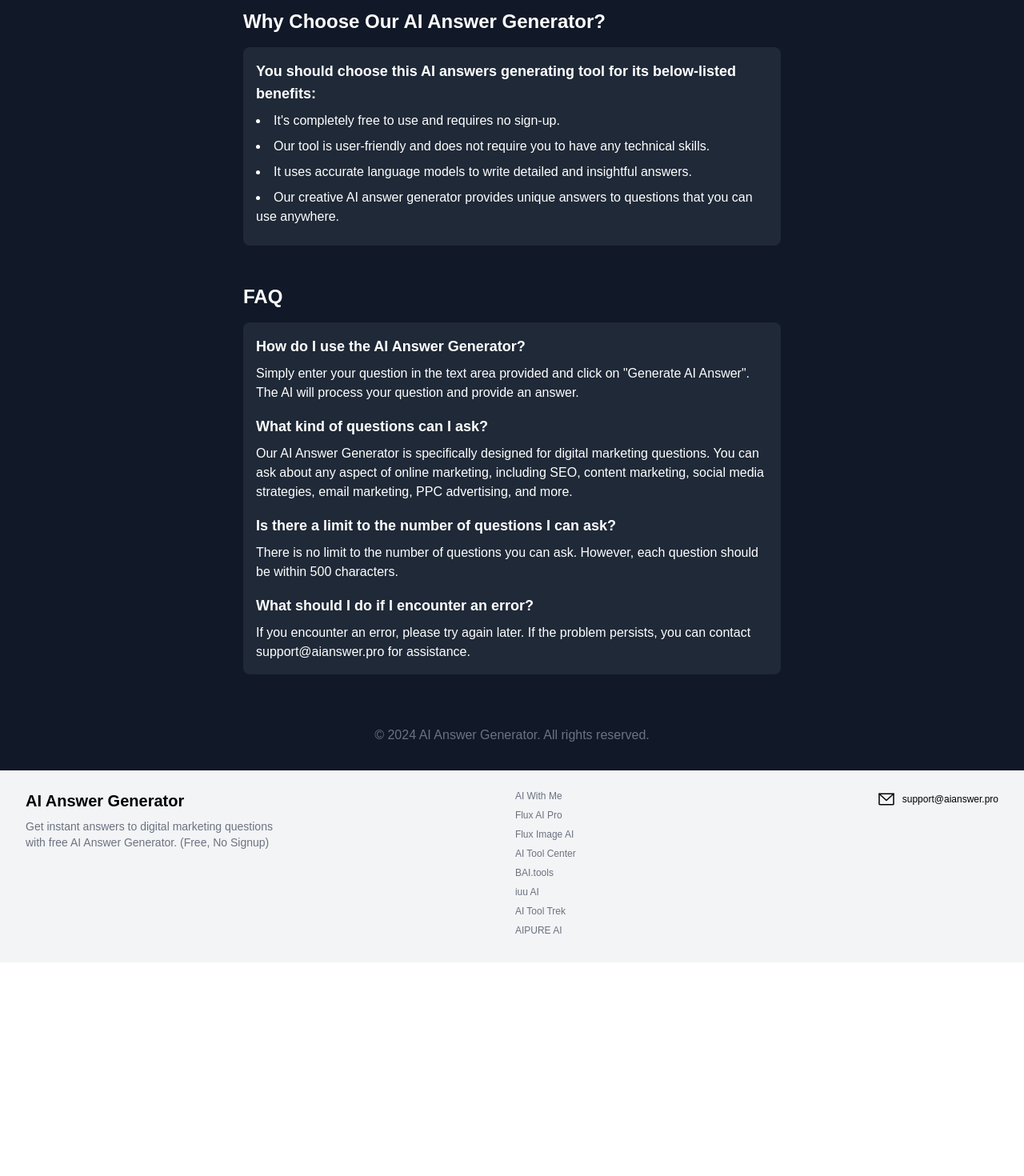
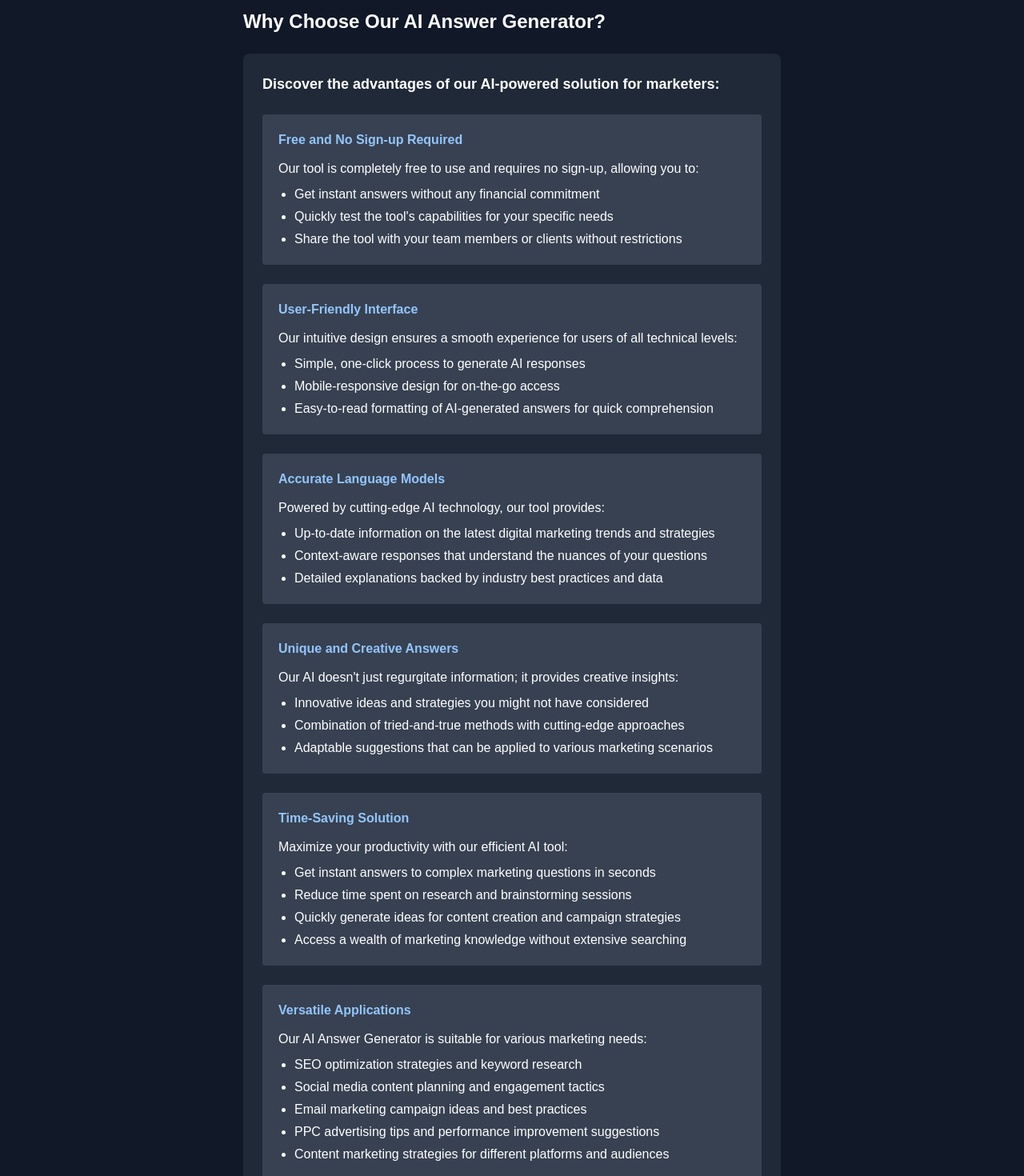
Before and after one commit to axijiajiajia/open-aianswer, a Next.js app: page / in a window 1280 px wide. Shown: the part 840-2310 px from the top of the page at 80% size. Before the commit the page ends 2043 px from the top, so only its background shows below. Built offline with nearby package versions, Linux system fonts and the light colour scheme.

Commit message:
优化feature样式

```diff
--- /dev/null
+++ b/app/components/FAQ.tsx
@@ -0,0 +1,51 @@
+'use client';
+
+import React, { useState } from 'react';
+
+const FAQ: React.FC = () => {
+  const [expandedQuestion, setExpandedQuestion] = useState<number | null>(null);
+
+  const faqItems = [
+    {
+      question: "How can I contribute to Devjoy?",
+      answer: "You can contribute to Devjoy by submitting your own projects, providing feedback, or helping to improve existing resources."
+    },
+    // ... 添加更多 FAQ 项目
+  ];
+
+  return (
+    <div>
+      <h2 className="mx-auto text-center font-bold text-black lg:text-3xl lg:text-4xl">FAQ</h2>
+      {faqItems.map((item, index) => (
+        <div key={index} className="relative my-3 w-full rounded-md border border-gray-300 px-12 py-8">
+          <div className="max-w-3xl">
+            <h2 className="font-bold white text-xl">{item.question}</h2>
+          </div>
+          <button
+            className="absolute right-5 top-9"
+            onClick={() => setExpandedQuestion(expandedQuestion === index ? null : index)}
+          >
+            <svg width="24" height="24" viewBox="0 0 24 24" fill="none" xmlns="http://www.w3.org/2000/svg">
+              <circle cx="12" cy="12" r="12" fill="white"></circle>
+              {expandedQuestion === index ? (
+                <path d="M7.05078 12H16.9508" stroke="black" strokeWidth="2" strokeLinecap="round" strokeLinejoin="round"></path>
+              ) : (
+                <>
+                  <path d="M7.05078 12H16.9508" stroke="black" strokeWidth="2" strokeLinecap="round" strokeLinejoin="round"></path>
+                  <path d="M12 7.05005V16.95" stroke="black" strokeWidth="2" strokeLinecap="round" strokeLinejoin="round"></path>
+                </>
+              )}
+            </svg>
+          </button>
+          {expandedQuestion === index && (
+            <div className="mt-4">
+              <p>{item.answer}</p>
+            </div>
+          )}
+        </div>
+      ))}
+    </div>
+  );
+};
+
+export default FAQ;
--- a/app/en/page.tsx
+++ b/app/en/page.tsx
@@ -71,17 +71,71 @@ export default function Home() {
 
           {/* Why Choose Our AI Answer Generator? 部分 */}
           <div className="mt-12">
-            <h2 className="text-2xl font-bold mb-4">Why Choose Our AI Answer Generator?</h2>
-            <div className="bg-gray-800 p-4 rounded-lg">
-              <h3 className="text-lg font-semibold mb-2">You should choose this AI answers generating tool for its below-listed benefits:</h3>
-              <ul className="list-disc list-inside">
-                <li className="mb-2">It&apos;s completely free to use and requires no sign-up.</li>
-                <li className="mb-2">Our tool is user-friendly and does not require you to have any technical skills.</li>
-                <li className="mb-2">It uses accurate language models to write detailed and insightful answers.</li>
-                <li className="mb-2">Our creative AI answer generator provides unique answers to questions that you can use anywhere.</li>
-              </ul>
+            <h2 className="text-2xl font-bold mb-6">Why Choose Our AI Answer Generator?</h2>
+            <div className="bg-gray-800 p-6 rounded-lg space-y-6">
+              <h3 className="text-lg font-semibold mb-4">Discover the advantages of our AI-powered solution for marketers:</h3>
+              <div className="space-y-6">
+                <div className="bg-gray-700 p-5 rounded">
+                  <p className="text-blue-300 font-semibold mb-3">Free and No Sign-up Required</p>
+                  <p className="mb-2">Our tool is completely free to use and requires no sign-up, allowing you to:</p>
+                  <ul className="list-disc pl-5 space-y-1">
+                    <li>Get instant answers without any financial commitment</li>
+                    <li>Quickly test the tool's capabilities for your specific needs</li>
+                    <li>Share the tool with your team members or clients without restrictions</li>
+                  </ul>
+                </div>
+                <div className="bg-gray-700 p-5 rounded">
+                  <p className="text-blue-300 font-semibold mb-3">User-Friendly Interface</p>
+                  <p className="mb-2">Our intuitive design ensures a smooth experience for users of all technical levels:</p>
+                  <ul className="list-disc pl-5 space-y-1">
+                    <li>Simple, one-click process to generate AI responses</li>
+                    <li>Mobile-responsive design for on-the-go access</li>
+                    <li>Easy-to-read formatting of AI-generated answers for quick comprehension</li>
+                  </ul>
+                </div>
+                <div className="bg-gray-700 p-5 rounded">
+                  <p className="text-blue-300 font-semibold mb-3">Accurate Language Models</p>
+                  <p className="mb-2">Powered by cutting-edge AI technology, our tool provides:</p>
+                  <ul className="list-disc pl-5 space-y-1">
+                    <li>Up-to-date information on the latest digital marketing trends and strategies</li>
+                    <li>Context-aware responses that understand the nuances of your questions</li>
+                    <li>Detailed explanations backed by industry best practices and data</li>
+                  </ul>
+                </div>
+                <div className="bg-gray-700 p-5 rounded">
+                  <p className="text-blue-300 font-semibold mb-3">Unique and Creative Answers</p>
+                  <p className="mb-2">Our AI doesn't just regurgitate information; it provides creative insights:</p>
+                  <ul className="list-disc pl-5 space-y-1">
+                    <li>Innovative ideas and strategies you might not have considered</li>
+                    <li>Combination of tried-and-true methods with cutting-edge approaches</li>
+                    <li>Adaptable suggestions that can be applied to various marketing scenarios</li>
+                  </ul>
+                </div>
+                <div className="bg-gray-700 p-5 rounded">
+                  <p className="text-blue-300 font-semibold mb-3">Time-Saving Solution</p>
+                  <p className="mb-2">Maximize your productivity with our efficient AI tool:</p>
+                  <ul className="list-disc pl-5 space-y-1">
+                    <li>Get instant answers to complex marketing questions in seconds</li>
+                    <li>Reduce time spent on research and brainstorming sessions</li>
+                    <li>Quickly generate ideas for content creation and campaign strategies</li>
+                    <li>Access a wealth of marketing knowledge without extensive searching</li>
+                  </ul>
+                </div>
+                <div className="bg-gray-700 p-5 rounded">
+                  <p className="text-blue-300 font-semibold mb-3">Versatile Applications</p>
+                  <p className="mb-2">Our AI Answer Generator is suitable for various marketing needs:</p>
+                  <ul className="list-disc pl-5 space-y-1">
+                    <li>SEO optimization strategies and keyword research</li>
+                    <li>Social media content planning and engagement tactics</li>
+                    <li>Email marketing campaign ideas and best practices</li>
+                    <li>PPC advertising tips and performance improvement suggestions</li>
+                    <li>Content marketing strategies for different platforms and audiences</li>
+                  </ul>
+                </div>
+              </div>
             </div>
           </div>
+
 
           {/* FAQ 部分 */}
           <div className="mt-12">
```
